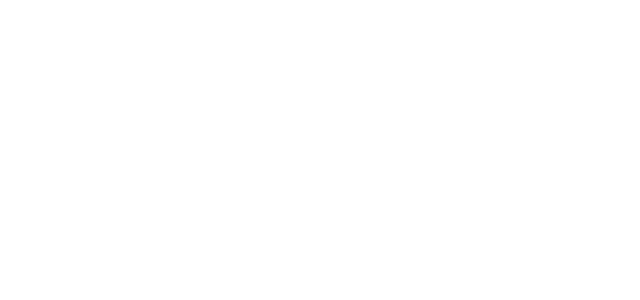
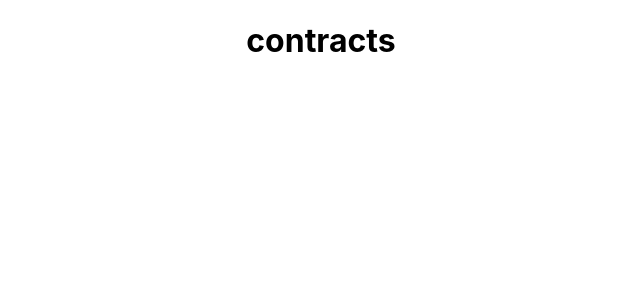
Before and after one commit to ypedroo/contracts, a React (Create React App) app: page /contracts in a window 1280 px wide. Shown: the top 300 px of the page, without its empty margins (319-959 px from the left). Built offline with nearby package versions, Linux system fonts and the light colour scheme.

Commit message:
Add contract form to router

```diff
--- a/src/App.js
+++ b/src/App.js
@@ -3,6 +3,7 @@
 import { BrowserRouter as Router, Route } from "react-router-dom";
 import Home from './components/Home';
 import PartForm from './components/Part/PartForm';
+import ContractForm from './components/Contract/ContractForm';
 
 function App() {
   return (
@@ -10,7 +11,7 @@
       <Router>
         <Route exact path="/" component={Home} />
         <Route path="/parts" component={PartForm} />
-        {/* <Route path="/contracts" component={ContractList} /> */}
+        <Route path="/contracts" component={ContractForm} />
       </Router>
     </div>
   );
--- /dev/null
+++ b/src/components/Contract/ContractForm.js
@@ -0,0 +1,11 @@
+import React, { Component } from 'react';
+
+// import { Container } from './styles';
+
+export default class ContractForm extends Component {
+    render() {
+        return <div>
+            <h1> contracts </h1>
+            </div>;
+    }
+}
```
